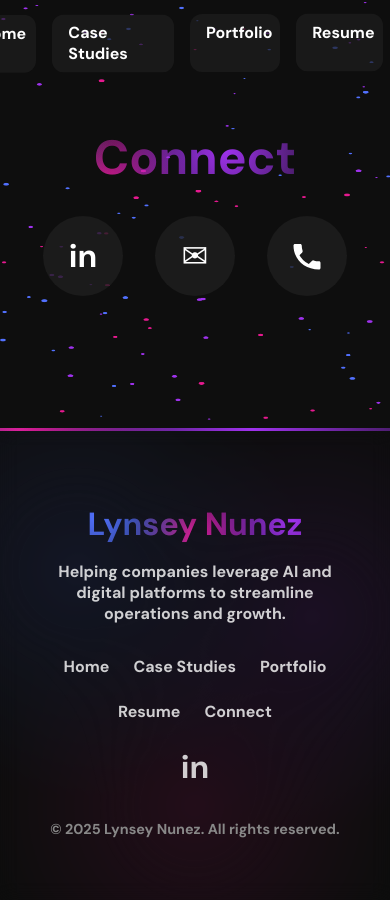
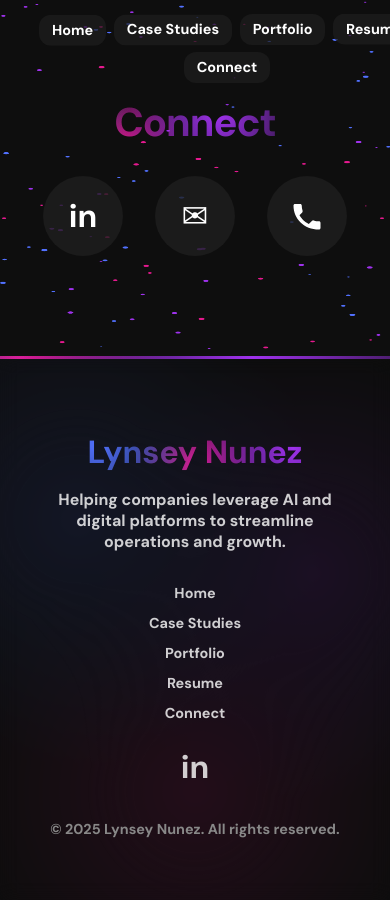
Before and after one commit to lynseynunez/ResumeWebsite, a Jekyll site: the page connect.html, which Jekyll copies as it is, in a window 390 px wide. Built offline with Jekyll 4.4.1, drawn with Linux system fonts in a browser that asks for light colours.

Commit message:
Update connect.html

```diff
--- a/connect.html
+++ b/connect.html
@@ -249,6 +249,48 @@ header nav a.visible {
   color: transparent;
 }
 .footer-copy { margin-top: 2rem; font-size: 0.9rem; color: #888; }
+  /* ---------- UNIVERSAL RESPONSIVENESS ---------- */
+
+/* ---------- TABLET ---------- */
+@media (max-width: 1024px) {
+  /* Titles / hero */
+  .title { font-size: 4rem; letter-spacing: -2px; }
+  .hero { flex-direction: column; text-align: center; }
+  .hero-left, .hero-right { width: 100%; padding: 0; }
+  .subtitle { font-size: 1.2rem; width: 90%; margin: 0 auto; }
+
+  /* Grids */
+  .overview-grid,
+  .recommendations-grid { grid-template-columns: 1fr 1fr; }
+  .portfolio-grid { column-count: 2; }
+
+  /* Resume images */
+  .resume-images { flex-direction: column; gap: 1rem; }
+  .resume-image { width: 90%; margin: 0 auto; }
+}
+
+/* ---------- MOBILE ---------- */
+@media (max-width: 600px) {
+  /* Titles / hero */
+  .title { font-size: 2.5rem; letter-spacing: -1px; }
+  .subtitle { font-size: 1rem; width: 100%; padding: 0 1rem; text-align: center; }
+
+  /* Portfolio grid */
+  .portfolio-grid { column-count: 1; }
+
+  /* Filter buttons */
+  .filter-buttons { flex-direction: column; gap: 0.75rem; }
+  .filter-buttons button { width: 100%; max-width: 280px; margin: 0 auto; }
+
+  /* Footer */
+  .footer-links { flex-direction: column; gap: 0.75rem; }
+  .footer-links a { font-size: 0.9rem; }
+
+  /* Header nav */
+  header nav { flex-wrap: wrap; gap: 0.5rem; justify-content: center; }
+  header nav a { font-size: 0.9rem; padding: 0.4rem 0.8rem; }
+}
+
 </style>
 </head>
 <body>
```
